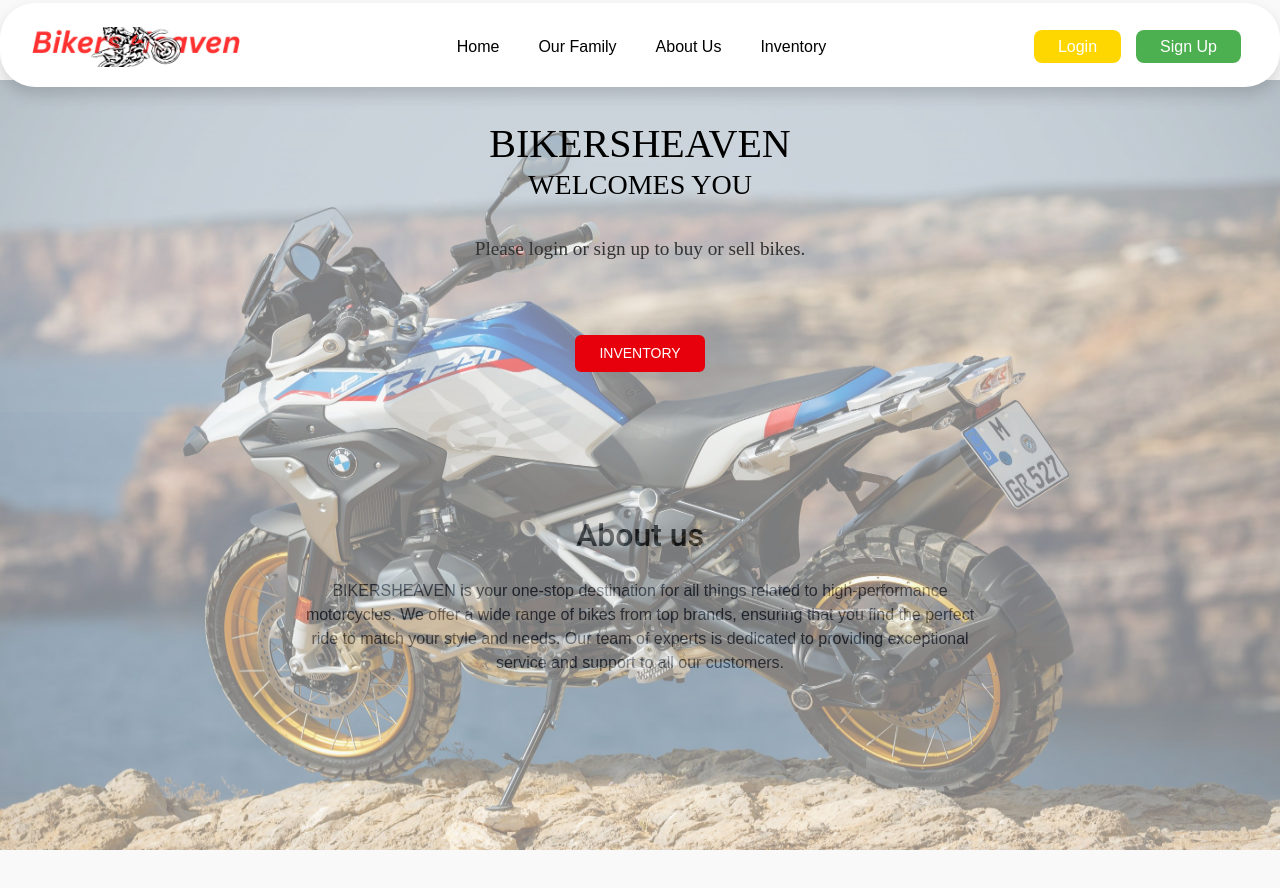
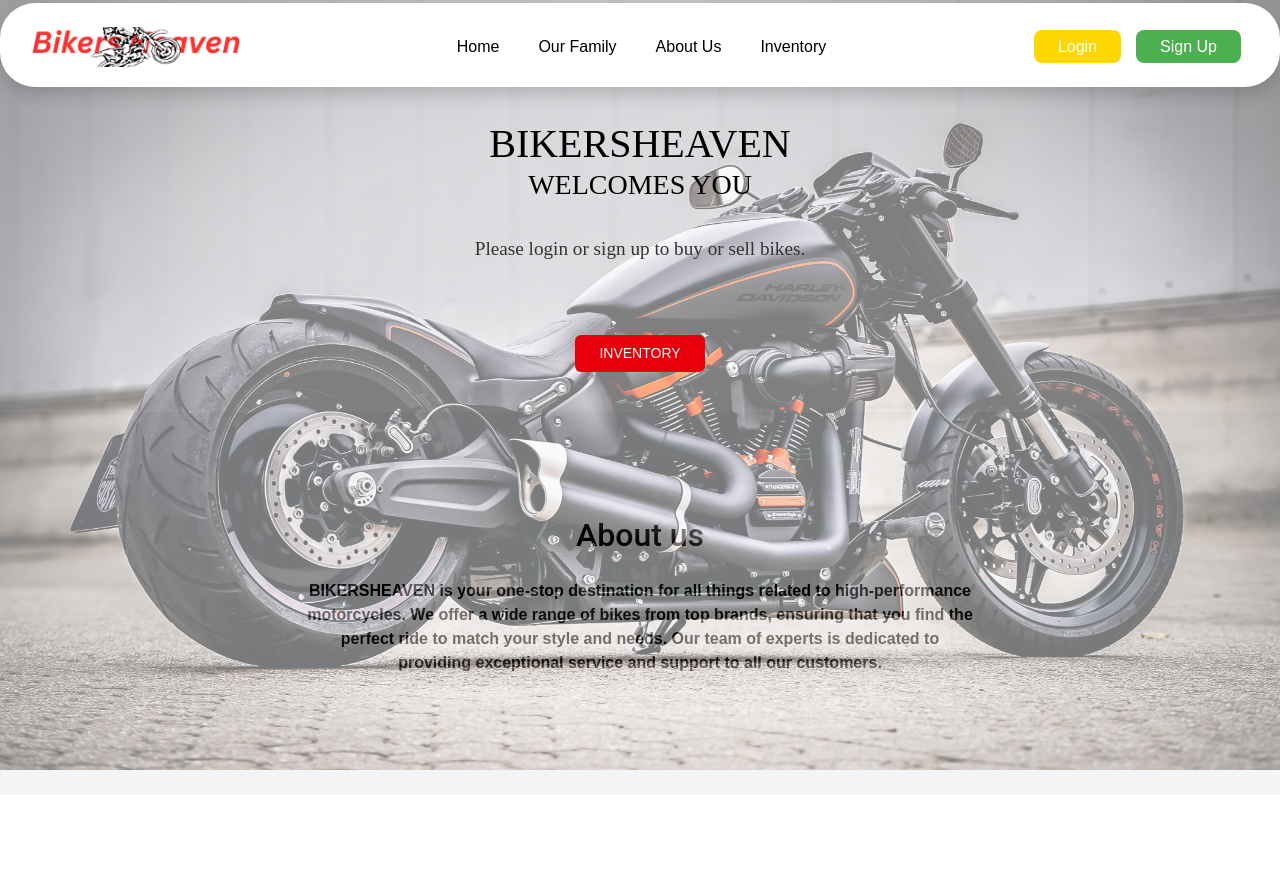
Before and after one commit to PriyanshuDahiya1/Biker-Heaven, a React (Vite) app in the folder client/: page / in a window 1280 px wide. Shown: the top 888 px of the page. Built offline with nearby package versions, Linux system fonts and the light colour scheme.

Commit message:
Initial Commit

```diff
--- a/client/src/App.css
+++ b/client/src/App.css
@@ -117,10 +117,10 @@
 /* Global styles */
 body {
   font-family: 'Arial', sans-serif;
-  background-color: #f9f9f9;
+  /* background-color: #f9f9f9; */
   margin: 0;
   padding: 0;
-  padding-top: 80px;
+  padding-top: 0px;
 }
 
 h1, h2 {
@@ -363,3 +363,7 @@
 li{
    text-decoration: none;
 }
+
+.row {
+  margin-top: 24px;
+}
--- a/client/src/pages/HomePage.jsx
+++ b/client/src/pages/HomePage.jsx
@@ -16,7 +16,7 @@
             <img src="adventure.jpg" alt="" style={{ width: "100%", height: "770px" }} />
           </div>
           <div className="container mx-auto text-center py-24 relative z-10">
-            <h1 className="text-4xl font-bold text-black" style={{ fontFamily: "'Times New Roman', Times, serif" }}>
+            <h1 className="text-4xl font-bold text-black mt-[80px]" style={{ fontFamily: "'Times New Roman', Times, serif", marginTop: '80px' }}>
               BIKERSHEAVEN <h3>WELCOMES YOU</h3>
 
       <div className="p-6 text-center">
@@ -47,10 +47,10 @@
         {/* <!-- About Us Section --> */}
         <section className="py-16 bg-gray-100">
           <div className="container mx-auto text-center">
-            <h2 className="text-3xl font-bold text-red-600">
+            <h2 className="text-3xl font-bold text-black" style={{ color: '#111' }}>
               About us
             </h2>
-            <p className="mt-4 text-gray-700 max-w-2xl mx-auto">
+            <p className="mt-4 max-w-2xl mx-auto text-black" style={{ color: '#111', fontWeight: 600 }}>
               BIKERSHEAVEN is your one-stop destination for all things related to high-performance motorcycles. We offer a wide range of bikes from top brands, ensuring that you find the perfect ride to match your style and needs. Our team of experts is dedicated to providing exceptional service and support to all our customers.
             </p>
           </div>
```
Also changed, not shown: client/public/adventure.jpg, client/src/Untitled-1.txt (added).
